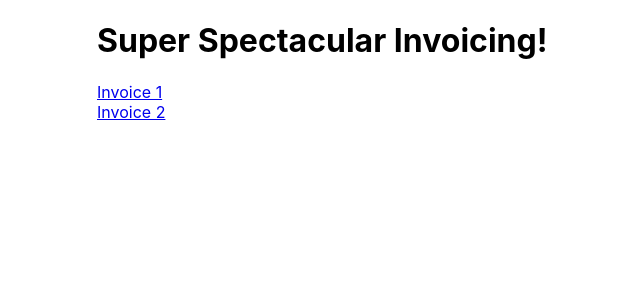
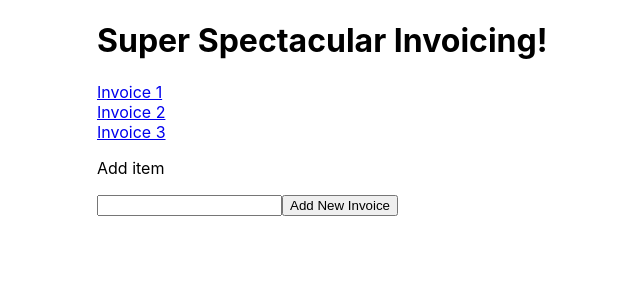
Before and after one commit to trezp/so-many-invoices, a React (Create React App) app: page / in a window 1280 px wide. Shown: the top 300 px of the page, without its empty margins (31-671 px from the left). Built offline with nearby package versions, Linux system fonts and the light colour scheme.

Commit message:
Adds ability to add a new invoice

```diff
--- a/src/App.js
+++ b/src/App.js
@@ -1,5 +1,10 @@
+
+import React, { useEffect, useState } from 'react';
+
 import Invoice from "./components/invoice/Invoice";
 import data from './invoiceDB.json';
+
+import NewInvoiceForm from "./components/NewInvoiceForm/NewInvoiceForm.js";
 
 import {
   BrowserRouter as Router,
@@ -11,20 +16,51 @@ import {
 import "./App.css";
 
 function App() {
+
+  const initialState = data;
+  const [invoices, setInvoices] = useState(initialState);
+
+  const addInvoice = (invoice) => {
+    // assuming no duplicates for demo purposes
+    setInvoices([...invoices, invoice]);
+  };
+
+  // const removeItem = (itemToBeDeleted) => {
+  //   setItems(items.filter((item) => itemToBeDeleted !== item));
+  // };
+
+  useEffect(() => {
+    const invoices = JSON.parse(localStorage.getItem('invoices'));
+
+    if (invoices) {
+      setInvoices(invoices);
+    }
+  }, [initialState]);
+
+  useEffect(() => {
+    localStorage.setItem('invoices', JSON.stringify(invoices));
+  }, [invoices]);
+
   return (
     <div className="app-container">
       <Router>
         <div>
           <header>
             <h1>Super Spectacular Invoicing!</h1>
+            <nav>
+              <ul>
+                {invoices.map(link => <li key={link.id}><Link to={link.id}>{link.title}</Link></li>)}
+              </ul>
+            </nav>
           </header>
-          <ul>
-            {data.map(link => <li key={link.id}><Link to={link.id}>{link.title}</Link></li>)}
-          </ul>
-
-          <Switch>
-            <ul><Route path="/:id" children={<Invoice />} /></ul>
-          </Switch>
+          <main>
+            <NewInvoiceForm addInvoice={addInvoice}/>
+              <ul>
+                <Switch>
+                  <Route path="/:id" children={<Invoice />} />
+                </Switch>
+              </ul>
+          </main>
         </div>
       </Router>
     </div>
--- a/src/components/LineItem.js
+++ b/src/components/LineItem.js
@@ -1,15 +1,12 @@
-import React from 'react';
-
-class LineItem extends React.Component {
-
-  render () {
-    return this.props.lineItem.map((lineItem) =>
-      <tr key={lineItem.itemNo}>
-        <td>{lineItem.title}</td>
-        <td>{lineItem.amount}</td>
-        <td>{lineItem.notes}</td>
-      </tr>
-    )}
+function LineItem (props){
+  return (
+    <tr key={props.lineItem.itemNo}>
+      <td>{props.lineItem.itemNo}</td>
+      <td>{props.lineItem.title}</td>
+      <td>{props.lineItem.amount}</td>
+      <td>{props.lineItem.notes}</td>
+    </tr>
+  )
 }
 
 export default LineItem;
--- /dev/null
+++ b/src/components/NewInvoiceForm/NewInvoiceForm.js
@@ -0,0 +1,37 @@
+import React, { useState } from 'react';
+
+function InvoiceForm({addInvoice}) {
+
+  const [invoice, setInvoice] = useState({
+    id: "",
+    title: "",
+    created: "April 11, 2021",
+    due: "May 10, 2021",
+    status: "current",
+    lineItems: []
+  });
+
+  const handleInputChange = (e) => {
+    e.preventDefault();
+    const invoiceId = String(JSON.parse(localStorage.getItem('invoices')).length + 1);
+    setInvoice({...invoice, title: e.target.value, id: invoiceId});
+  }
+
+  const handleSubmit = (e) => {
+    e.preventDefault();
+    addInvoice(invoice);
+  };
+
+  return (
+    <div>
+      <p>Add item</p>
+      <form onSubmit={handleSubmit}>
+        <input value={invoice.title} onChange={handleInputChange} />
+        <button>Add New Invoice</button>
+      </form>
+    </div>
+  );
+
+}
+
+export default InvoiceForm;
--- a/src/components/invoice/Invoice.css
+++ b/src/components/invoice/Invoice.css
@@ -17,7 +17,7 @@ thead tr {
 th, tr, td {
   border: 1px solid gray;
   padding: 15px;
-  width: 33%;
+  width: 25%;
 }
 
 .invoice-line-item {
--- a/src/components/invoice/Invoice.js
+++ b/src/components/invoice/Invoice.js
@@ -5,45 +5,39 @@ import {
   useParams
 } from "react-router-dom";
 
-import data from '../../invoiceDB.json';
 import './Invoice.css';
 
 function Invoice () {
   const { id } = useParams();
-  const invoice = data.find(invoice => invoice.id === id);
-  console.log(id)
+  const invoices = JSON.parse(localStorage.getItem('invoices'));
+  const invoice = invoices.find(invoice => invoice.id === id);
+
   return (
     <li key={invoice.id} className="invoice-list-item">
-      <h3>{invoice.title}</h3>
+      <h2>{invoice.title}</h2>
+      <h3>Invoice date: {invoice.created}</h3>
+      <h3>Please pay by: {invoice.due}</h3>
       <table className="line-item-table">
         <thead>
           <tr>
-            <td>Item</td>
+            <td>Item No.</td>
+            <td>Description</td>
             <td>Amount</td>
             <td>Notes</td>
           </tr>
         </thead>
         <tbody>
-        <LineItem lineItem={invoice.lineItems}/>
+          {invoice.lineItems.map(lineItem => <LineItem lineItem={lineItem} key={lineItem.itemNo}/> )}
+          <tr>
+            <td></td>
+            <td>Total</td>
+            <td>20000</td>
+            <td></td>
+          </tr>
         </tbody>
       </table>
+
     </li>);
-  // return data.map((listItem) =>
-  //   <li key={listItem.id} className="invoice-list-item">
-  //     <h3>{listItem.title}</h3>
-  //     <table className="line-item-table">
-  //       <thead>
-  //         <tr>
-  //           <td>Item</td>
-  //           <td>Amount</td>
-  //           <td>Notes</td>
-  //         </tr>
-  //       </thead>
-  //       <tbody>
-  //       <LineItem lineItem={listItem.lineItems}/>
-  //       </tbody>
-  //     </table>
-  //   </li>);
 }
 
 export default Invoice;
--- a/src/invoiceDB.json
+++ b/src/invoiceDB.json
@@ -3,6 +3,8 @@
     "id": "1",
     "title": "Invoice 1",
     "link": "invoice-1",
+    "created": "March 30, 2021",
+    "due": "May 1, 2021",
     "status": "outstanding",
     "lineItems": [{
       "itemNo": 1,
@@ -15,6 +17,8 @@
     "id": "2",
     "title": "Invoice 2",
     "link": "invoice-2",
+    "created": "April 11, 2021",
+    "due": "May 10, 2021",
     "status": "overdue",
     "lineItems": [{
         "itemNo": 1,
@@ -29,5 +33,32 @@
         "notes": "Includes 500 gold bars"
       }
     ]
+  },
+  {
+    "id": "3",
+    "title": "Invoice 3",
+    "link": "invoice-3",
+    "created": "Feb 30, 2021",
+    "due": "March 15, 2021",
+    "status": "overdue",
+    "lineItems": [{
+        "itemNo": 1,
+        "title": "Labor",
+        "amount": 500,
+        "notes": "Please send payment via Venmo or PayPal"
+      },
+      {
+        "itemNo": 2,
+        "title": "Materials",
+        "amount": 23000,
+        "notes": "Includes 500 gold bars"
+      },
+      {
+        "itemNo": 3,
+        "title": "Cats",
+        "amount": 10,
+        "notes": "Please deliver a corresponding number of litter boxes"
+      }
+    ]
   }
 ]
```
Also changed, not shown: src/components/NewInvoiceForm/NewInVoiceForm.css (added), 1 other file (tests, documents, lock files or other folders).
